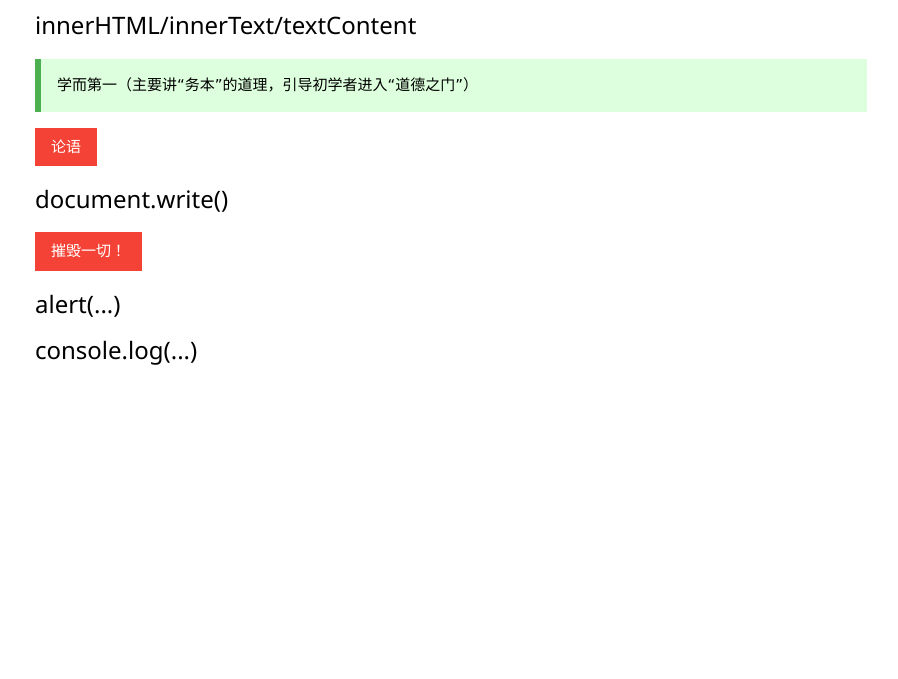
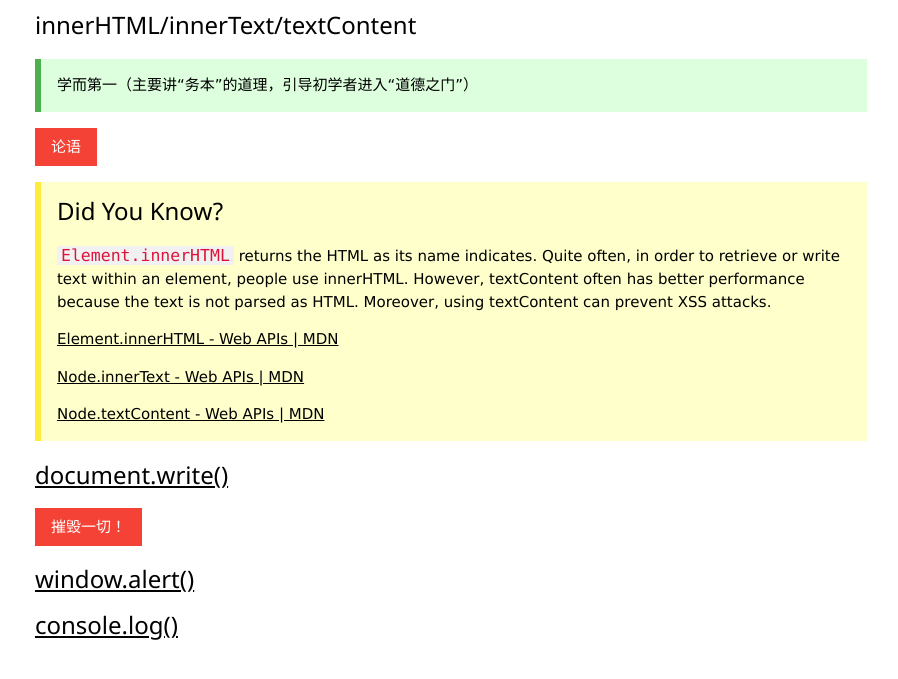
Before and after one commit to boxoft/w3ss-js, a plain HTML site: page 03. JS Output/index.html in a window 1280 px wide. Shown: the part 67-746 px from the top of the page, without its empty margins (189-1087 px from the left). Drawn offline with Linux system fonts and the light colour scheme.

Commit message:
Add Notes to JS Output
https://developer.mozilla.org/en-US/docs/Web/API/Element/innerHTML
https://developer.mozilla.org/en-US/docs/Web/API/Node/innerText
https://developer.mozilla.org/en-US/docs/Web/API/Node/textContent
https://developer.mozilla.org/en-US/docs/Web/API/Document/write
https://developer.mozilla.org/en-US/docs/Web/API/Window/alert
https://developer.mozilla.org/en-US/docs/Web/API/Console/log

```diff
--- a/03. JS Output/index.html
+++ b/03. JS Output/index.html
@@ -19,15 +19,54 @@
         <p id="passage"></p>
     </div>
 
-    <p><button class="w3-button w3-red">论语</button></p>
+    <p>
+        <button class="w3-button w3-red">论语</button>
+    </p>
 
-    <h3>document.write()</h3>
+    <div class="w3-panel w3-note">
+        <h3>Did You Know?</h3>
 
-    <p><button id="destroy-all" class="w3-button w3-red">摧毁一切！</button></p>
+        <p>
+            <code class="w3-codespan">Element.innerHTML</code> returns the HTML as its name indicates. Quite often, in
+            order to retrieve or write text within an element, people use innerHTML. However, textContent often has
+            better performance because the text is not parsed as HTML. Moreover, using textContent can prevent XSS
+            attacks.
+        </p>
 
-    <h3>alert(...)</h3>
+        <p>
+            <a href="https://developer.mozilla.org/en-US/docs/Web/API/Element/innerHTML" target="_blank">
+                Element.innerHTML - Web APIs | MDN
+            </a>
+        </p>
 
-    <h3>console.log(...)</h3>
+        <p>
+            <a href="https://developer.mozilla.org/en-US/docs/Web/API/Node/innerText" target="_blank">
+                Node.innerText - Web APIs | MDN
+            </a>
+        </p>
+
+        <p>
+            <a href="https://developer.mozilla.org/en-US/docs/Web/API/Node/textContent" target="_blank">
+                Node.textContent - Web APIs | MDN
+            </a>
+        </p>
+    </div>
+
+    <h3>
+        <a href="https://developer.mozilla.org/en-US/docs/Web/API/Document/write" target="_blank">document.write()</a>
+    </h3>
+
+    <p>
+        <button id="destroy-all" class="w3-button w3-red">摧毁一切！</button>
+    </p>
+
+    <h3>
+        <a href="https://developer.mozilla.org/en-US/docs/Web/API/Window/alert" target="_blank">window.alert()</a>
+    </h3>
+
+    <h3>
+        <a href="https://developer.mozilla.org/en-US/docs/Web/API/Console/log" target="_blank">console.log()</a>
+    </h3>
 </div>
 
 <div class="w3-col l2 m1"></div>
```
